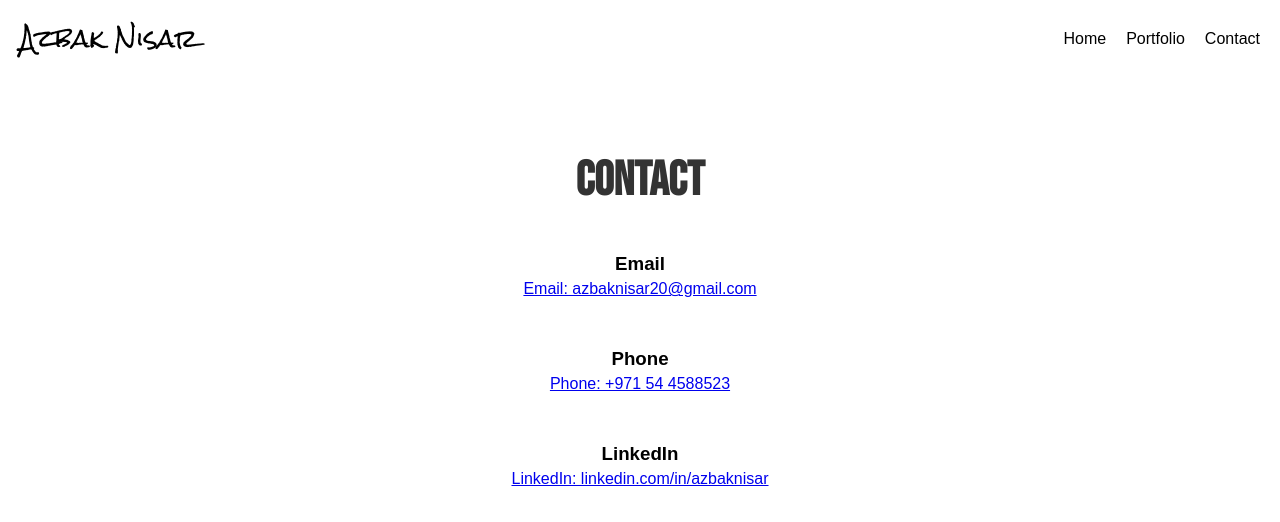
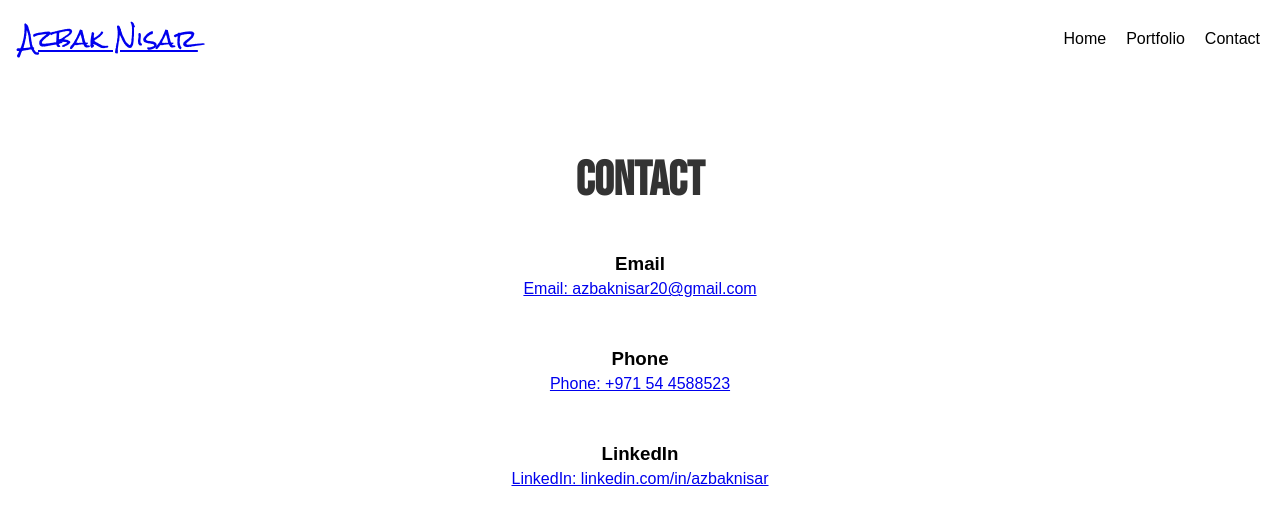
Before and after one commit to Azbak20/Azbak20.github.io, a plain HTML site: page contact.html in a window 1280 px wide. Drawn offline with Linux system fonts and the light colour scheme.

Commit message:
Update contact.html

```diff
--- a/contact.html
+++ b/contact.html
@@ -9,7 +9,7 @@
 </head>
 <body>
     <nav>
-        <div class="logo">Azbak Nisar</div>
+        <div class="logo"><a href="./index.html">Azbak Nisar</a></div>
         <ul class="nav-links">
             <li><a href="./index.html">Home</a></li>
             <li><a href="./portfolio.html">Portfolio</a></li>
```
